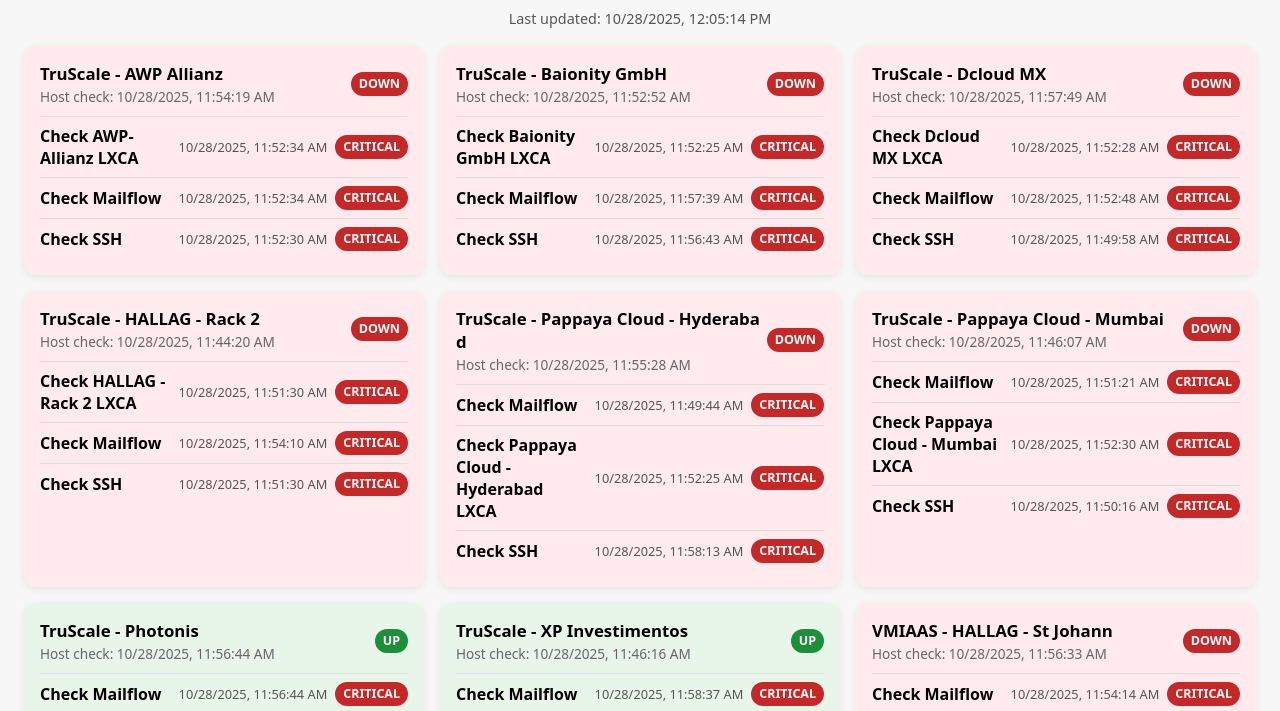
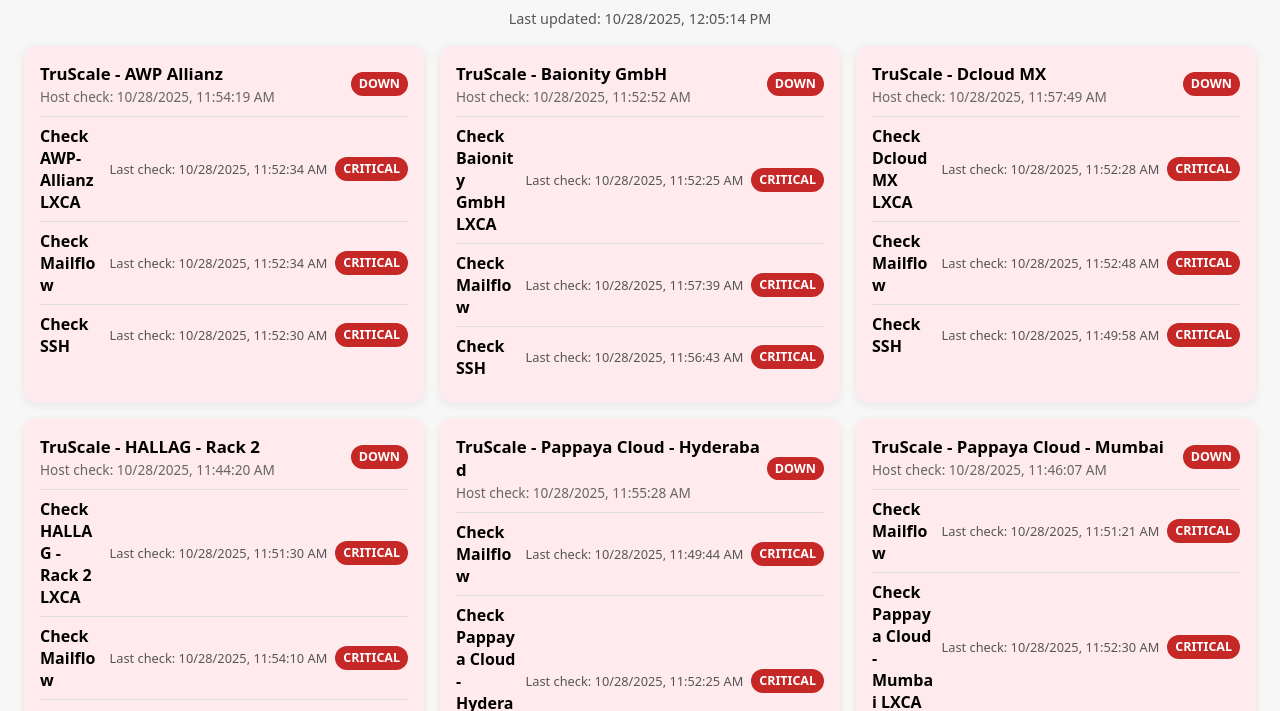
Before and after one commit to mbright-work/status-dashboard, a plain HTML site: page index.html in a window 1280 px wide. Shown: the part 70-781 px from the top of the page. Drawn offline with Linux system fonts and the light colour scheme.

Commit message:
Update index.html

```diff
--- a/index.html
+++ b/index.html
@@ -5,127 +5,76 @@
 <title>Device & Service Status</title>
 <meta name="viewport" content="width=device-width, initial-scale=1" />
 <style>
-
     :root {
-
       /* badge colors */
-
       --ok:#1b8f3a; --warn:#c69000; --crit:#c62828; --unk:#666;
-
       --up:#1b8f3a; --down:#c62828; --unreach:#8e24aa;
-
       /* light background tints for cards */
-
       --ok-bg:#e8f5e9;
-
       --warn-bg:#fff8e1;
-
       --crit-bg:#ffebee;
-
       --unk-bg:#f2f2f2;
-
       --down-bg:#fce4ec;
-
       --unreach-bg:#f3e5f5;
-
     }
-
     body {
-
       font-family: system-ui, -apple-system, Segoe UI, Roboto, Arial, sans-serif;
-
       background:#f7f7f7;
-
       margin:0;
-
       padding:24px;
-
     }
-
     h1 { margin:0 0 12px; text-align:center; }
-
     #updated { text-align:center; color:#555; margin-bottom:18px; font-size:0.9rem; }
-
     .grid { display:grid; gap:16px; grid-template-columns: repeat(auto-fill, minmax(320px, 1fr)); }
 
     /* card styling */
-
     .card {
-
       border-radius:12px;
-
       box-shadow:0 2px 8px rgba(0,0,0,.08);
-
       padding:16px;
-
       transition: background 0.3s;
-
     }
-
-    .card.ok, .card.up { background: var(--ok-bg); }
-
-    .card.warning { background: var(--warn-bg); }
-
-    .card.critical, .card.down { background: var(--crit-bg); }
-
+    .card.ok,
+    .card.up        { background: var(--ok-bg); }
+    .card.warning   { background: var(--warn-bg); }
+    .card.critical,
+    .card.down      { background: var(--crit-bg); }
     .card.unreachable { background: var(--unreach-bg); }
-
-    .card.unknown { background: var(--unk-bg); }
+    .card.unknown   { background: var(--unk-bg); }
 
     .host-head { display:flex; justify-content:space-between; align-items:center; margin-bottom:10px; }
-
     .host-name { font-weight:700; font-size:1.05rem; word-break:break-all; }
-
     .sub { color:#666; font-size:0.85rem; margin-top:2px; }
 
     /* status badge */
-
     .badge {
-
       display:inline-block;
-
       padding:2px 8px;
-
       border-radius:999px;
-
       font-size:0.78rem;
-
       font-weight:700;
-
       line-height:1.6;
-
       color:#fff;
-
     }
-
-    .ok{background:var(--ok);}
-
-    .up{background:var(--up);}
-
-    .warning{background:var(--warn);}
-
-    .critical{background:var(--crit);}
-
-    .unknown{background:var(--unk);}
-
-    .down{background:var(--down);}
-
-    .unreachable{background:var(--unreach);}
+    .ok        { background:var(--ok); }
+    .up        { background:var(--up); }
+    .warning   { background:var(--warn); }
+    .critical  { background:var(--crit); }
+    .unknown   { background:var(--unk); }
+    .down      { background:var(--down); }
+    .unreachable { background:var(--unreach); }
 
     ul.services { list-style:none; padding:0; margin:8px 0 0; }
-
     ul.services li {
-
-      display:flex; justify-content:space-between; align-items:center;
-
-      padding:8px 0; border-top:1px solid #ddd; gap:8px;
-
+      display:flex;
+      justify-content:space-between;
+      align-items:center;
+      padding:8px 0;
+      border-top:1px solid #ddd;
+      gap:8px;
     }
-
     .svc-name { font-weight:600; flex:1; word-break:break-word; }
-
     .svc-meta { color:#555; font-size:0.8rem; white-space:nowrap; }
-
     .empty { text-align:center; color:#666; margin-top:24px; }
 </style>
 </head>
@@ -135,134 +84,140 @@
 <div id="grid" class="grid"></div>
 
 <script>
-
+  // map Nagios status -> CSS class
   function stateClass(s) {
-
     const v = String(s || '').toUpperCase();
-
     if (v === 'OK') return 'ok';
-
     if (v === 'UP') return 'up';
-
     if (v === 'WARNING') return 'warning';
-
     if (v === 'CRITICAL') return 'critical';
-
     if (v === 'DOWN') return 'down';
-
     if (v === 'UNREACHABLE') return 'unreachable';
-
     return 'unknown';
-
   }
 
+  // format timestamps safely
   function fmt(ts) {
-
-    try { return new Date(ts).toLocaleString(); } catch { return String(ts || ''); }
-
+    try { return new Date(ts).toLocaleString(); }
+    catch { return String(ts || ''); }
   }
 
+  // choose which timestamp label to display for a service
+  function pickServiceTimeLabel(svc) {
+    if (svc.ts)   return `Last check: ${fmt(svc.ts)}`;
+    if (svc.seen) return `Seen: ${fmt(svc.seen)}`;
+    return '';
+  }
+
+  // choose which timestamp label to display for a host
+  function pickHostTimeLabel(h) {
+    if (h.hostTs)   return `<div class="sub">Host check: ${fmt(h.hostTs)}</div>`;
+    if (h.hostSeen) return `<div class="sub">Seen: ${fmt(h.hostSeen)}</div>`;
+    return '';
+  }
+
+  // Take flat status.json and group by host
   function groupByHost(records){
-
     const hosts = new Map();
 
     for (const r of records) {
-
       const key = r.device || r.host || 'UNKNOWN';
 
-      if (!hosts.has(key)) hosts.set(key, { host: key, hostStatus: null, hostTs: null, address: r.address || '', services: [] });
+      if (!hosts.has(key)) {
+        hosts.set(key, {
+          host: key,
+          hostStatus: null,
+          hostTs: null,
+          hostSeen: null,
+          address: r.address || '',
+          services: []
+        });
+      }
 
       const h = hosts.get(key);
 
+      // service entries
       if (r.service) {
-
-        h.services.push({ name: r.service, status: r.status, ts: r.timestamp });
-
-      } else {
-
-        h.hostStatus = r.status || h.hostStatus;
-
-        h.hostTs = r.timestamp || h.hostTs;
-
-        if (r.address) h.address = r.address;
-
+        h.services.push({
+          name:  r.service,
+          status: r.status,
+          ts:     r.timestamp,
+          seen:   r.seen_at
+        });
+        continue;
       }
 
+      // host entries
+      if (r.status)      h.hostStatus = r.status;
+      if (r.timestamp)   h.hostTs     = r.timestamp;
+      if (r.seen_at)     h.hostSeen   = r.seen_at;
+      if (r.address)     h.address    = r.address;
     }
 
-    const sev = s => ({CRITICAL:0, DOWN:0, UNREACHABLE:1, WARNING:2, UNKNOWN:3, OK:4, UP:4}[String(s).toUpperCase()] ?? 5);
+    // sort services by severity then name
+    const sev = s => (
+      {CRITICAL:0, DOWN:0, UNREACHABLE:1, WARNING:2, UNKNOWN:3, OK:4, UP:4}[String(s).toUpperCase()]
+      ?? 5
+    );
+    for (const h of hosts.values()) {
+      h.services.sort(
+        (a,b)=> sev(a.status)-sev(b.status) || a.name.localeCompare(b.name)
+      );
+    }
 
-    for (const h of hosts.values()) h.services.sort((a,b)=> sev(a.status)-sev(b.status) || a.name.localeCompare(b.name));
-
+    // return an array of hosts, sorted so worst hosts first
     const arr = Array.from(hosts.values());
-
     const worst = h => {
-
-      const pool = [h.hostStatus, ...h.services.map(s=>s.status)].filter(Boolean).map(x=>String(x).toUpperCase());
-
+      const pool = [h.hostStatus, ...h.services.map(s=>s.status)]
+        .filter(Boolean)
+        .map(x => String(x).toUpperCase());
       if (pool.includes('CRITICAL') || pool.includes('DOWN')) return 0;
-
       if (pool.includes('UNREACHABLE')) return 1;
-
       if (pool.includes('WARNING')) return 2;
-
       if (pool.includes('UNKNOWN')) return 3;
-
       return 4;
-
     };
-
     arr.sort((a,b)=> worst(a)-worst(b) || a.host.localeCompare(b.host));
-
     return arr;
-
   }
 
   async function loadData() {
-
-    const url = 'status.json?ts=' + Date.now();
-
+    const url = 'status.json?ts=' + Date.now(); // cache-buster
     const resp = await fetch(url, { cache: 'no-store' });
-
     if (!resp.ok) throw new Error('Fetch failed: ' + resp.status);
 
     const data = await resp.json();
-
     const grouped = groupByHost(Array.isArray(data) ? data : []);
 
-    const grid = document.getElementById('grid');
-
+    const grid    = document.getElementById('grid');
     const updated = document.getElementById('updated');
 
     if (!grouped.length) {
-
       grid.innerHTML = '<div class="empty">No data.</div>';
-
       updated.textContent = 'Last updated: ' + new Date().toLocaleString();
-
       return;
-
     }
 
     grid.innerHTML = grouped.map(h => {
+      const hostCls   = h.hostStatus ? stateClass(h.hostStatus) : 'unknown';
+      const hostBadge = h.hostStatus
+        ? `<span class="badge ${hostCls}">${String(h.hostStatus).toUpperCase()}</span>`
+        : '';
 
-      const hostCls = h.hostStatus ? stateClass(h.hostStatus) : 'unknown';
+      const addrBlock = h.address
+        ? `<div class="sub">${h.address}</div>`
+        : '';
 
-      const hostBadge = h.hostStatus ? `<span class="badge ${hostCls}">${String(h.hostStatus).toUpperCase()}</span>` : '';
-
-      const addr = h.address ? `<div class="sub">${h.address}</div>` : '';
-
-      const hostTs = h.hostTs ? `<div class="sub">Host check: ${fmt(h.hostTs)}</div>` : '';
+      const timeBlock = pickHostTimeLabel(h);
 
       const svcList = h.services.length
-
         ? `<ul class="services">` + h.services.map(s => `
             <li>
               <span class="svc-name">${s.name}</span>
-<span class="svc-meta">${fmt(s.ts)}</span>
+              <span class="svc-meta">${pickServiceTimeLabel(s)}</span>
               <span class="badge ${stateClass(s.status)}">${String(s.status).toUpperCase()}</span>
-</li>`).join('') + `</ul>`
-
+            </li>`
+          ).join('') + `</ul>`
         : `<div class="sub">No services reported.</div>`;
 
       return `
@@ -270,32 +225,26 @@
           <div class="host-head">
             <div>
               <div class="host-name">${h.host}</div>
-
-      ${addr}
-
-      ${hostTs}
+              ${addrBlock}
+              ${timeBlock}
             </div>
-
             ${hostBadge}
           </div>
-
           ${svcList}
         </div>`;
-
     }).join('');
 
     updated.textContent = 'Last updated: ' + new Date().toLocaleString();
-
   }
 
   loadData().catch(err => {
-
-    document.getElementById('grid').innerHTML = `<div class="empty">Error loading data: ${err.message}</div>`;
-
-    document.getElementById('updated').textContent = 'Last updated: ' + new Date().toLocaleString();
-
+    document.getElementById('grid').innerHTML =
+      `<div class="empty">Error loading data: ${err.message}</div>`;
+    document.getElementById('updated').textContent =
+      'Last updated: ' + new Date().toLocaleString();
   });
 
+  // refresh every 30s
   setInterval(loadData, 30000);
 </script>
 </body>
```
Lines whose indentation alone changed are shown as unchanged.
